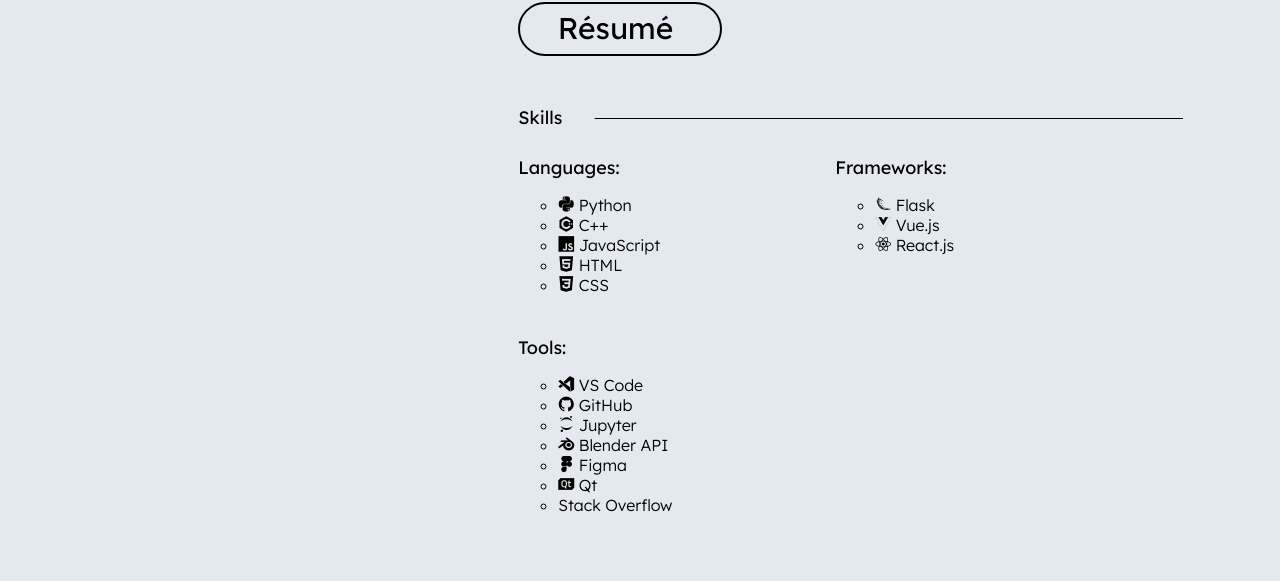
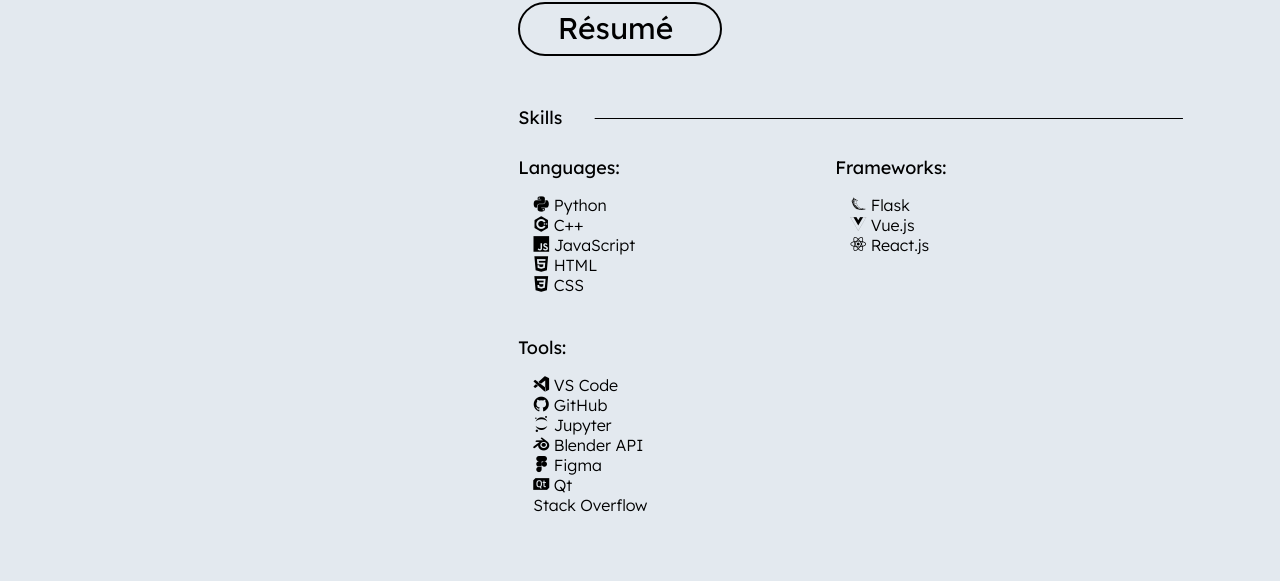
Before and after one commit to rileywong311/Personal-Website, a Vue app: page / in a window 1280 px wide. Shown: the part 1575-2156 px from the top of the page. Built offline with nearby package versions, Linux system fonts and the light colour scheme.

Commit message:
Remove line-style from skills

```diff
--- a/src/views/MainPage.vue
+++ b/src/views/MainPage.vue
@@ -65,7 +65,7 @@
       <div class="skills">
         <div>
           <h4 style="margin: 25px 0 10px">Languages:</h4>
-          <ul style="list-style-type: circle">
+          <ul style="list-style-type: none; padding-left: 15px">
             <li><i class="devicon-python-plain"/> Python</li>
             <li><i class="devicon-cplusplus-plain"/> C++</li>
             <li><i class="devicon-javascript-plain"/> JavaScript</li>
@@ -75,7 +75,7 @@
         </div>
         <div>
           <h4 style="margin: 25px 0 10px">Frameworks:</h4>
-          <ul style="list-style-type: circle">
+          <ul style="list-style-type: none; padding-left: 15px">
             <li><i class="devicon-flask-original"/> Flask</li>
             <li><i class="devicon-vuejs-plain"/> Vue.js</li>
             <li><i class="devicon-react-original"/> React.js</li>
@@ -83,7 +83,7 @@
         </div>
         <div>
           <h4 style="margin: 25px 0 10px">Tools:</h4>
-          <ul style="list-style-type: circle">
+          <ul style="list-style-type: none; padding-left: 15px">
             <li><i class="devicon-vscode-plain"/> VS Code</li>
             <li><i class="devicon-github-original"/> GitHub</li>
             <li><i class="devicon-jupyter-plain"/> Jupyter</li>
@@ -335,6 +335,7 @@
     Load-in animations
 ======================== */
 
+
 .outside-screen {
   transform: translateX(-100%);
 }
@@ -441,7 +442,7 @@
 
 .skills {
   display: flex;
-  column-gap: 175px;
+  column-gap: 200px;
   flex-wrap: wrap;
 }
 
@@ -453,7 +454,7 @@
 
 @media screen and (max-width: 450px) {
   .skills {
-    column-gap: 35px;
+    column-gap: 50px;
   }
 
   .skills li {
```
